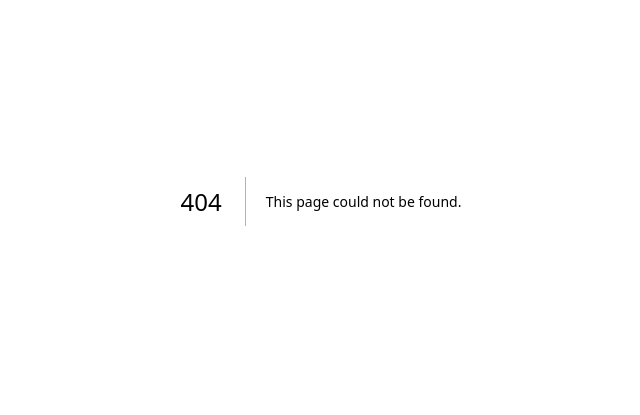
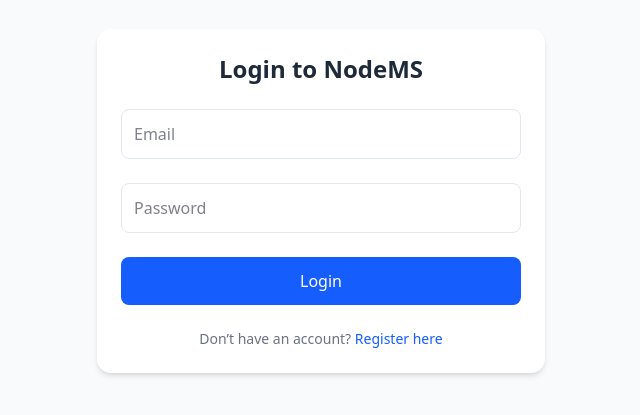
Before and after one commit to nodems-io/admin, a Next.js app: page /1/login in a window 1280 px wide. Before the commit this address had no page. Shown: the part 199-614 px from the top of the page, without its empty margins (319-959 px from the left). Built offline with nearby package versions, Linux system fonts and the light colour scheme; no server answers.

Commit message:
Locale Router Added

```diff
--- a/src/app/[locale]/dashboard/page.tsx
+++ b/src/app/[locale]/dashboard/page.tsx
@@ -1,5 +1,8 @@
+"use client";
+
 import { Card, CardContent } from "@/components/ui/card";
 import { Server, AlertTriangle, Clock } from "lucide-react";
+import {CartesianGrid, Line, LineChart, ResponsiveContainer, Tooltip, XAxis, YAxis} from "recharts";
 
 export default function DashboardPage() {
     return (
@@ -41,9 +44,26 @@ export default function DashboardPage() {
             <Card>
                 <CardContent className="py-6">
                     <div className="text-sm text-gray-500 mb-2">Haftalık Uptime Grafiği</div>
-                    <div className="h-48 bg-gray-100 rounded-lg flex items-center justify-center text-gray-400 text-sm">
-                        (Buraya uptime grafiği bileşeni eklenecek)
+                    <div className="h-64">
+                        <ResponsiveContainer width="100%" height="100%">
+                            <LineChart data={[
+                                {day: "Pzt", uptime: 99.8},
+                                {day: "Sal", uptime: 99.2},
+                                {day: "Çar", uptime: 98.6},
+                                {day: "Per", uptime: 99.4},
+                                {day: "Cum", uptime: 97.9},
+                                {day: "Cmt", uptime: 96.5},
+                                {day: "Paz", uptime: 98.7},
+                            ]}>
+                                <CartesianGrid strokeDasharray="3 3"/>
+                                <XAxis dataKey="day"/>
+                                <YAxis domain={[95, 100]} tickFormatter={(val) => `${val}%`}/>
+                                <Tooltip/>
+                                <Line type="monotone" dataKey="uptime" stroke="#3b82f6" strokeWidth={2} dot={{r: 3}}/>
+                            </LineChart>
+                        </ResponsiveContainer>
                     </div>
+
                 </CardContent>
             </Card>
 
--- /dev/null
+++ b/src/app/[locale]/login/page.tsx
@@ -0,0 +1,69 @@
+"use client";
+
+import { useState } from "react";
+import { useRouter } from "next/navigation";
+import api from "@/lib/api-client";
+import Link from "next/link";
+import Cookies from "js-cookie";
+import {toast} from "sonner";
+import {useLocaleRouter} from "@/lib/use-locale-router";
+
+export default function LoginPage() {
+    const router = useRouter();
+    const [email, setEmail] = useState("");
+    const [password, setPassword] = useState("");
+    const { push } = useLocaleRouter();
+
+
+    const login = async () => {
+        try {
+            const res = await api.post("/auth/login", { email, password });
+
+            const { tokens, user } = res.data.data;
+
+            localStorage.setItem("token", tokens.accessToken);
+            Cookies.set("refresh_token", tokens.refreshToken, { secure: true, sameSite: "Lax" });
+            localStorage.setItem("user", JSON.stringify(user));
+
+            push("/dashboard");
+        } catch (err) {
+            toast.error('Login Failed')
+        }
+    };
+
+    return (
+        <div className="min-h-screen flex items-center justify-center bg-gray-50 px-4">
+            <div className="w-full max-w-md bg-white rounded-xl shadow-md p-6 space-y-6">
+                <h1 className="text-2xl font-bold text-center text-gray-800">Login to NodeMS</h1>
+
+                <input
+                    className="w-full p-3 border rounded-md"
+                    placeholder="Email"
+                    value={email}
+                    onChange={(e) => setEmail(e.target.value)}
+                />
+                <input
+                    className="w-full p-3 border rounded-md"
+                    placeholder="Password"
+                    type="password"
+                    value={password}
+                    onChange={(e) => setPassword(e.target.value)}
+                />
+
+                <button
+                    onClick={login}
+                    className="w-full bg-blue-600 text-white py-3 rounded-md hover:bg-blue-700"
+                >
+                    Login
+                </button>
+
+                <p className="text-center text-sm text-gray-500">
+                    Don’t have an account?{" "}
+                    <Link href="/register" className="text-blue-600 hover:underline">
+                        Register here
+                    </Link>
+                </p>
+            </div>
+        </div>
+    );
+}
--- /dev/null
+++ b/src/app/[locale]/register/page.tsx
@@ -0,0 +1,42 @@
+"use client";
+
+import { useState } from "react";
+import api from "@/lib/api-client";
+import { useRouter } from "next/navigation";
+
+export default function RegisterPage() {
+    const router = useRouter();
+    const [email, setEmail] = useState("");
+    const [password, setPassword] = useState("");
+
+    const register = async () => {
+        try {
+            await api.post("/register", { email, password });
+            router.push("/login");
+        } catch (err) {
+            alert("Register failed");
+        }
+    };
+
+    return (
+        <div className="p-6 max-w-md mx-auto space-y-4">
+            <h1 className="text-xl font-semibold">Register</h1>
+            <input
+                className="border p-2 w-full"
+                placeholder="Email"
+                value={email}
+                onChange={(e) => setEmail(e.target.value)}
+            />
+            <input
+                className="border p-2 w-full"
+                placeholder="Password"
+                type="password"
+                value={password}
+                onChange={(e) => setPassword(e.target.value)}
+            />
+            <button onClick={register} className="bg-green-600 text-white px-4 py-2 rounded">
+                Register
+            </button>
+        </div>
+    );
+}
--- /dev/null
+++ b/src/lib/use-locale-router.ts
@@ -0,0 +1,24 @@
+"use client";
+
+import { usePathname, useRouter } from "next/navigation";
+
+export const useLocaleRouter = () => {
+    const router = useRouter();
+    const pathname = usePathname();
+    const locale = pathname?.split("/")?.[1] || "tr";
+
+    const push = (path: string) => {
+        router.push(`/${locale}${path.startsWith("/") ? path : `/${path}`}`);
+    };
+
+    const replace = (path: string) => {
+        router.replace(`/${locale}${path.startsWith("/") ? path : `/${path}`}`);
+    };
+
+    return {
+        locale,
+        push,
+        replace,
+        rawRouter: router,
+    };
+};
```
